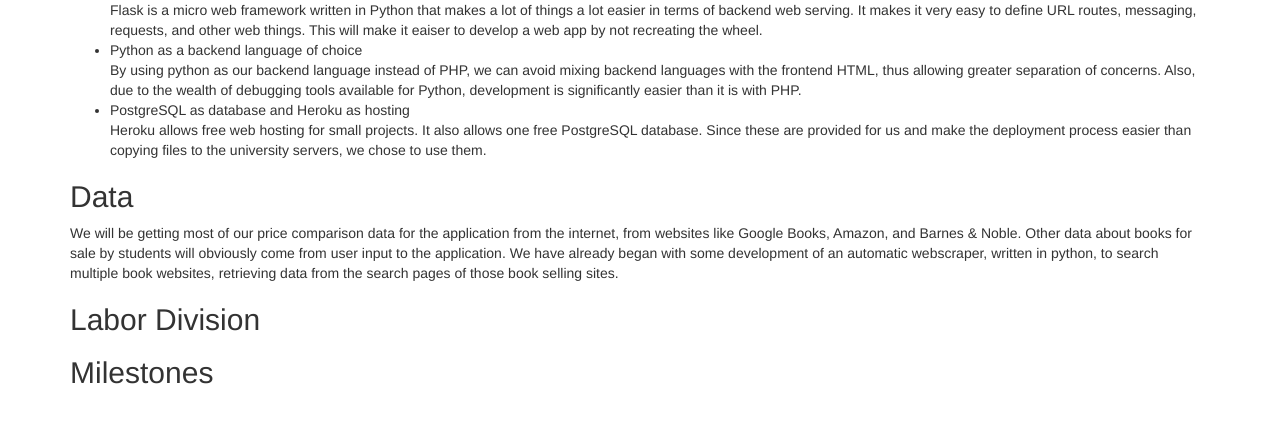
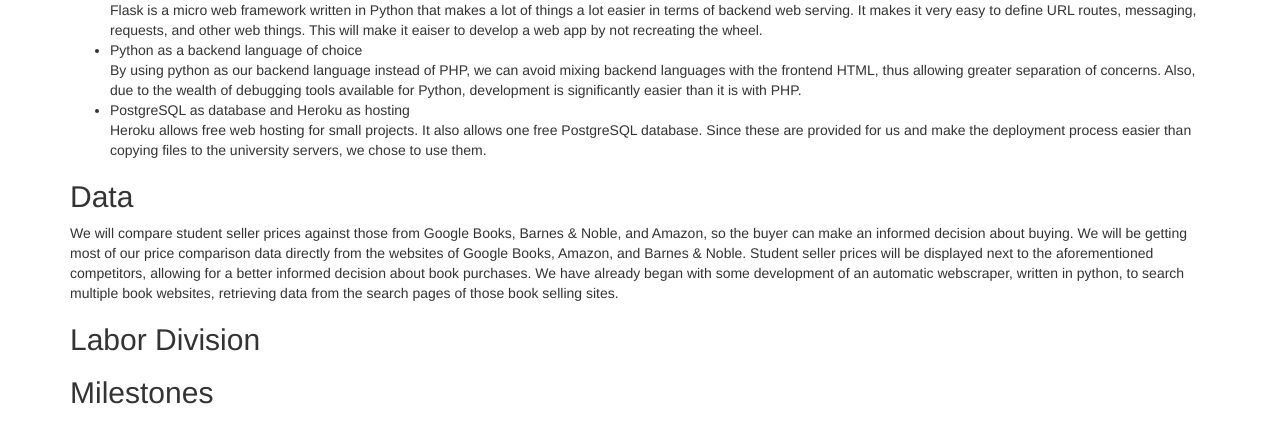
Before and after one commit to cshinaver/BookFinder, a Flask app: template bookfinder/templates/development_plan.html in a window 1280 px wide. Shown: the part 332-775 px from the top of the page. Run offline with Flask 2, Linux system fonts and the light colour scheme; the template is opened without the code that fills it, so the values that code supplies are empty; some libraries are stand-ins or nearby versions.

Commit message:
Made suggested edits to development plan number 3

```diff
--- a/bookfinder/templates/development_plan.html
+++ b/bookfinder/templates/development_plan.html
@@ -45,10 +45,14 @@
         </p>
         <h2>Data</h2>
         <p>
-            We will be getting most of our price comparison data for the
-            application from the internet, from websites like Google Books,
-            Amazon, and Barnes & Noble. Other data about books for sale by
-            students will obviously come from user input to the application.
+            We will compare student seller prices against those from Google
+            Books, Barnes & Noble, and Amazon, so the buyer can make an
+            informed decision about buying.
+            We will be getting most of our price comparison data directly from
+            the websites of Google Books, Amazon, and Barnes & Noble.
+            Student seller prices will be displayed next to the aforementioned
+            competitors, allowing for a better informed decision about book
+            purchases.
             We have already began with some development of an automatic
             webscraper, written in python, to search multiple book websites,
             retrieving data from the search pages of those book selling sites.
```
